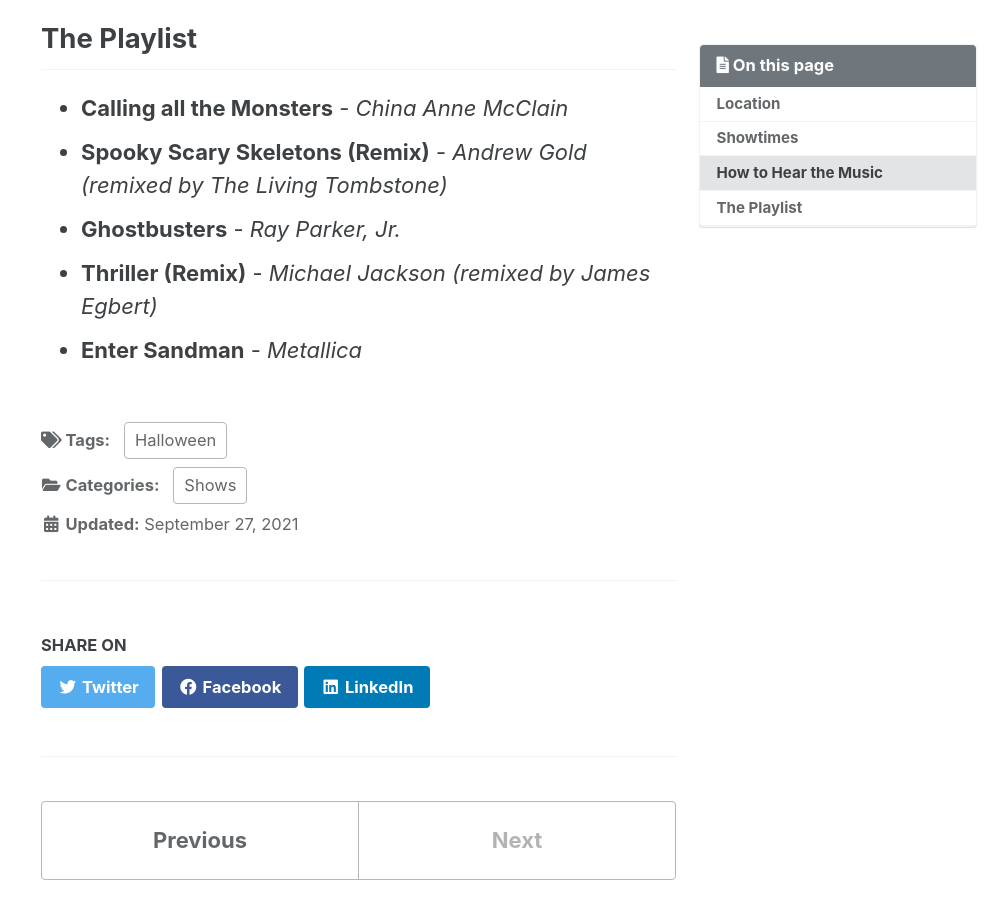
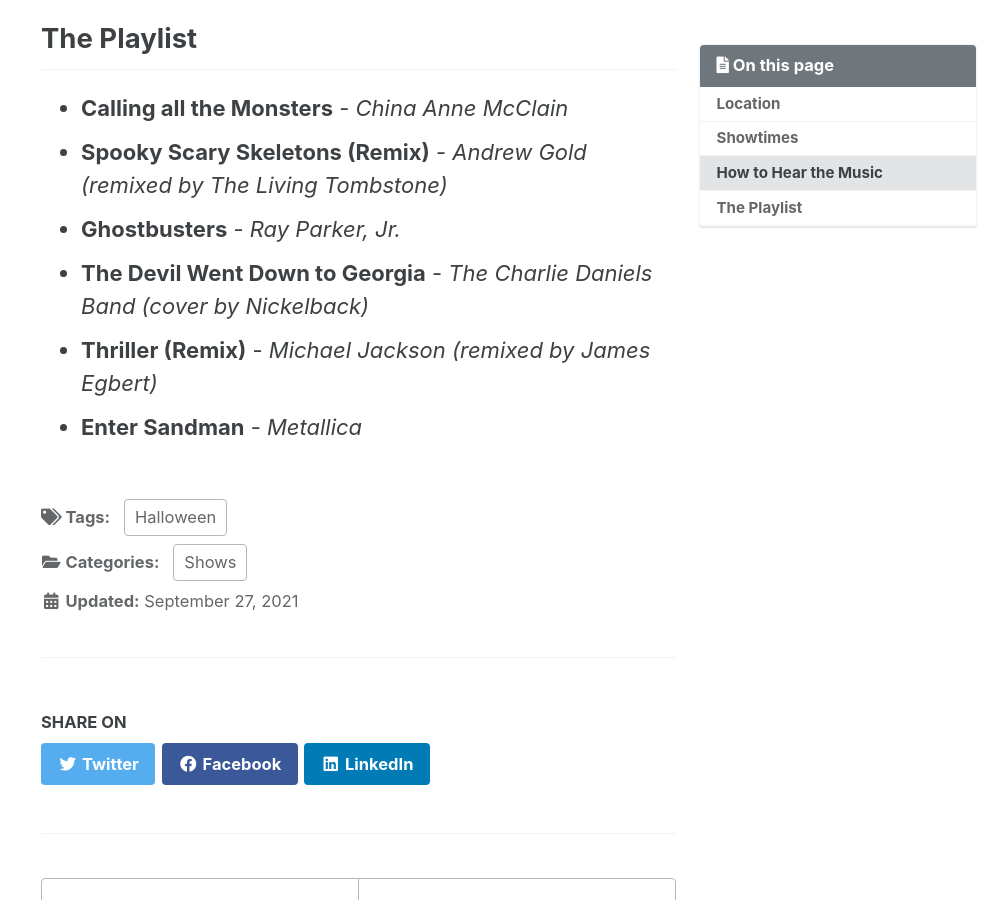
Before and after one commit to continja/sofarsogoode.github.io, a Jekyll site: the page built from _posts/2021-09-27-Halloween-2021.md, in a window 1280 px wide and 900 px high, scrolled down 2082 px. Shown: the whole window, without its empty margins (281-1280 px from the left). Built offline with Jekyll 4.4.1, drawn with Linux system fonts in a browser that asks for light colours; cached includes are drawn as plain includes.

Commit message:
Update 2021-09-27-Halloween-2021.md

```diff
--- a/_posts/2021-09-27-Halloween-2021.md
+++ b/_posts/2021-09-27-Halloween-2021.md
@@ -49,5 +49,6 @@
 * **Calling all the Monsters** - *China Anne McClain*
 * **Spooky Scary Skeletons (Remix)** - *Andrew Gold (remixed by The Living Tombstone)*
 * **Ghostbusters** - *Ray Parker, Jr.*
+* **The Devil Went Down to Georgia** - *The Charlie Daniels Band (cover by Nickelback)*
 * **Thriller (Remix)** - *Michael Jackson (remixed by James Egbert)*
 * **Enter Sandman** - *Metallica*
```
